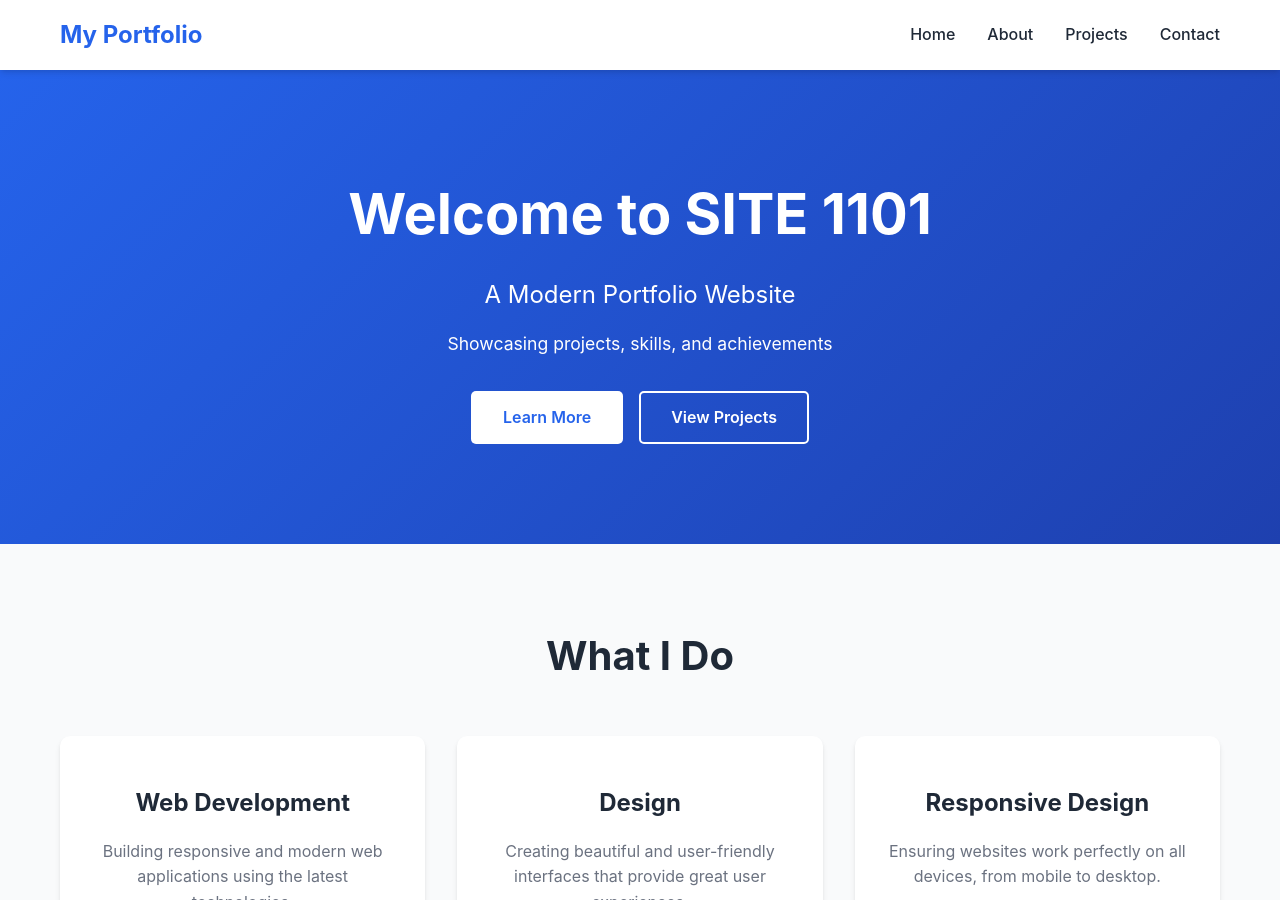
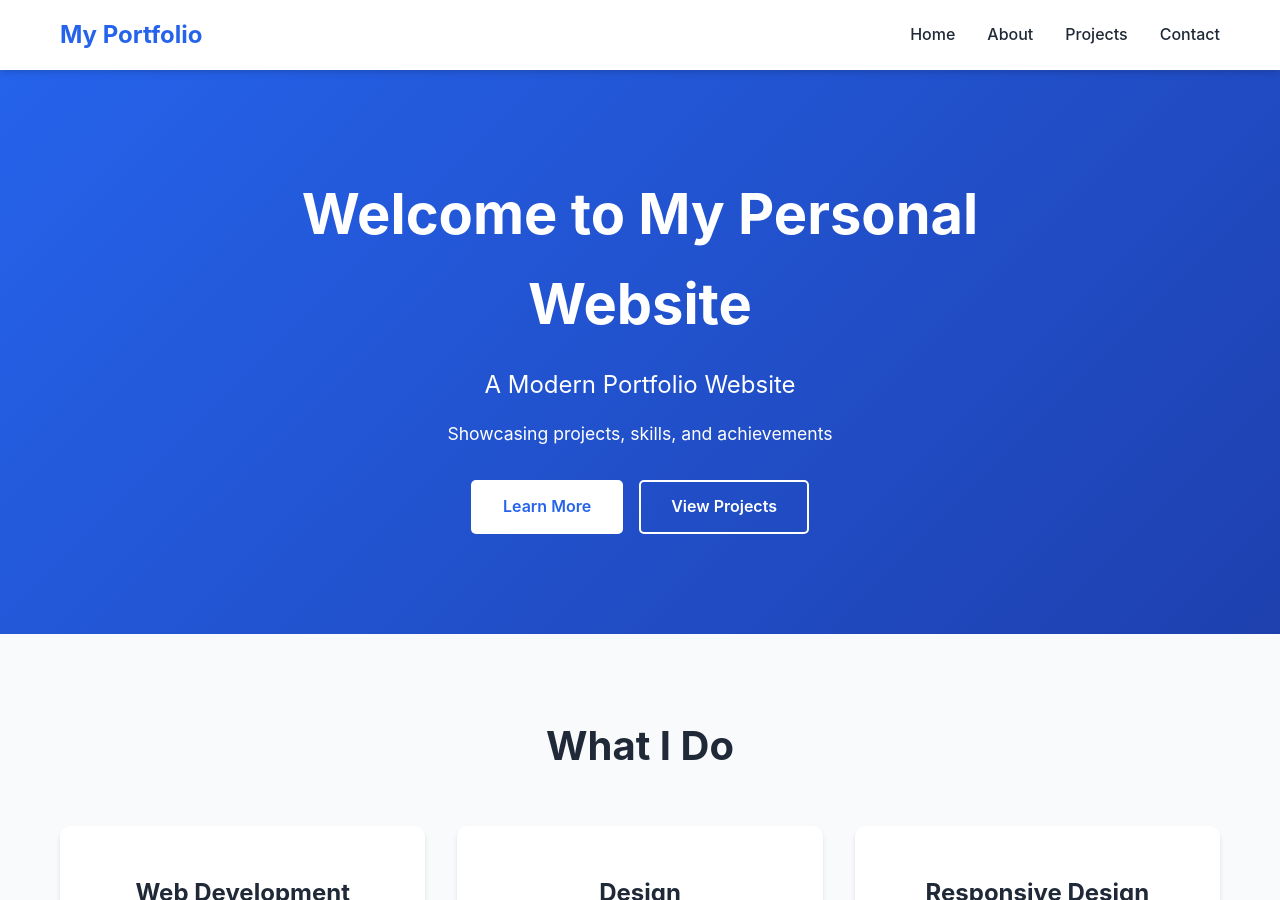
Before and after one commit to SananAghali/site1101, a Jekyll site: the page built from index.html, in a window 1280 px wide and 900 px high. Built offline with Jekyll 4.4.1, drawn with Linux system fonts in a browser that asks for light colours; a script that is not in the unit is left out.

Commit message:
Update home page content

```diff
--- a/index.html
+++ b/index.html
@@ -7,7 +7,7 @@ description: Welcome to SITE 1101 Portfolio
 <section class="hero">
     <div class="container">
         <div class="hero-content">
-            <h1 class="hero-title">Welcome to SITE 1101</h1>
+            <h1 class="hero-title">Welcome to My Personal Website</h1>
             <p class="hero-subtitle">A Modern Portfolio Website</p>
             <p class="hero-description">Showcasing projects, skills, and achievements</p>
             <div class="hero-buttons">
```
